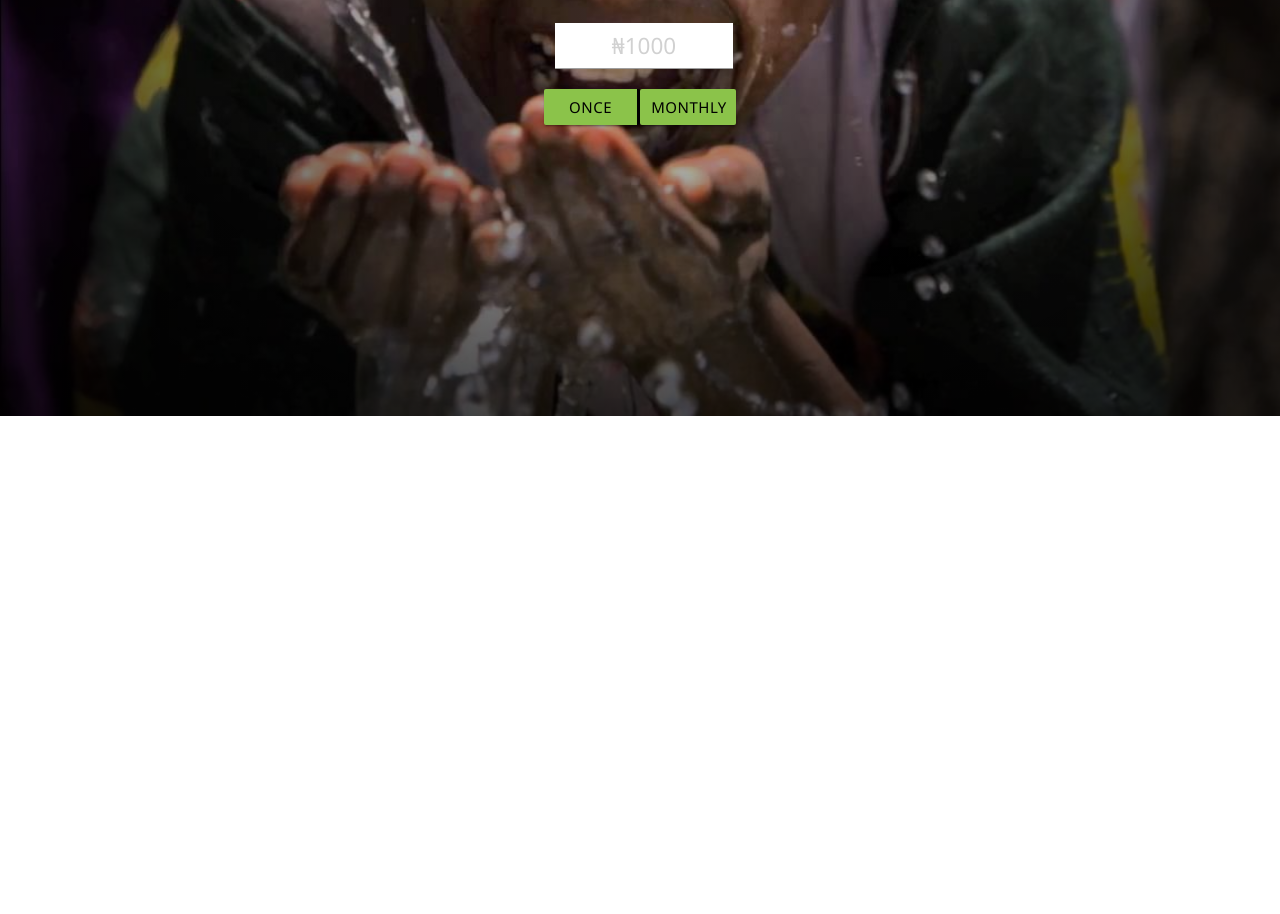
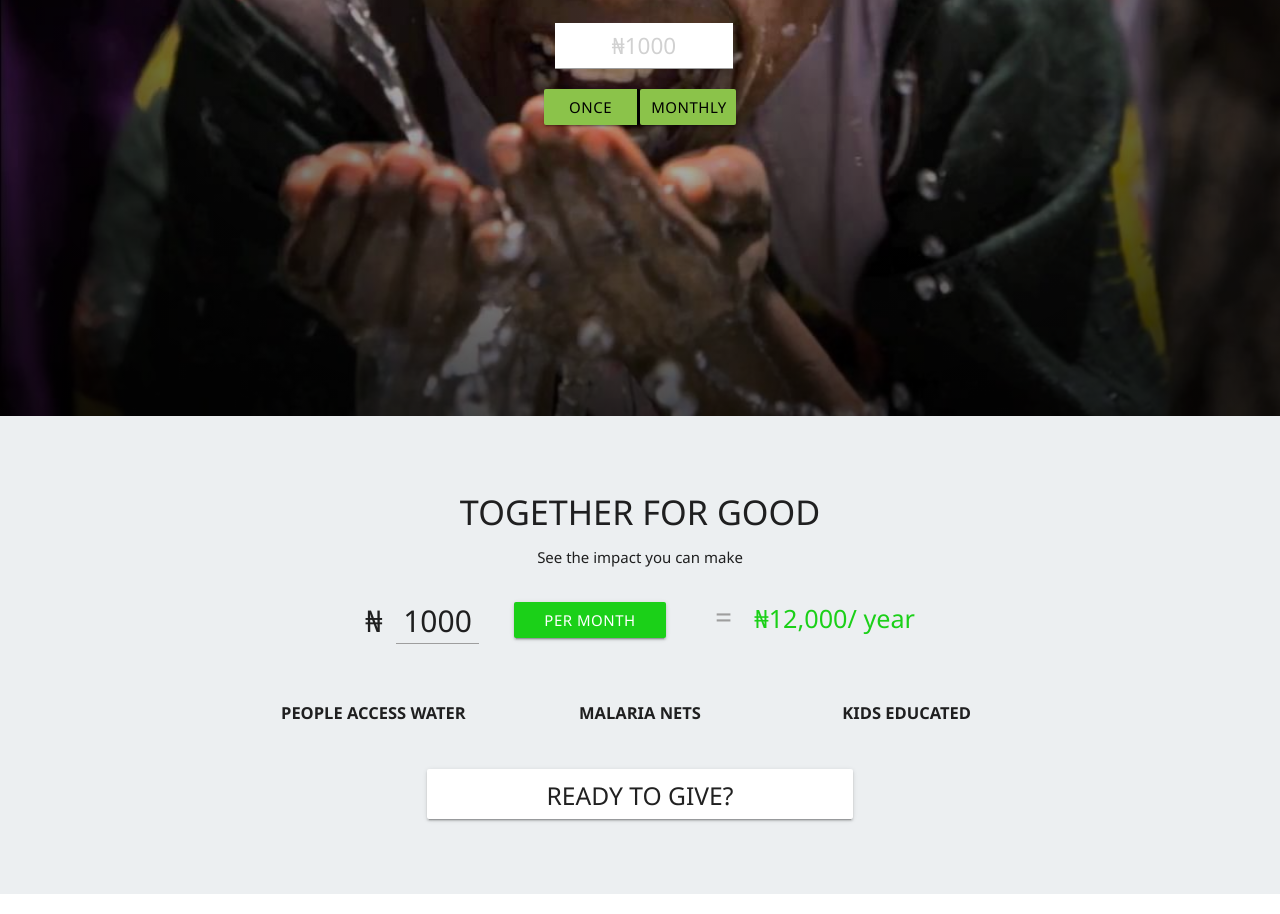
Before and after one commit to jattoabdul/amal_mabruuk, a plain HTML site: page index.html in a window 1280 px wide. Shown: the part 384-1298 px from the top of the page. Before the commit the page ends 800 px from the top, so only its background shows below. Drawn offline with Linux system fonts and the light colour scheme.

Commit message:
added another section I will add other sections shortly

```diff
--- a/css/amal_mabruuk.css
+++ b/css/amal_mabruuk.css
@@ -13,37 +13,48 @@ nav>.container {
 	font-family: 'Segoe UI', Tahoma, Geneva, Verdana, sans-serif;
 }
 
+
 /*font size adjustments
     in your html you can use them for icons and text
     e.g <i class="icon ion-social-facebook x15"></i> to adjut the font-size of the icon to 1.5rem
 */
+
 .x1 {
 	font-size: 1rem;
 }
+
 .x15 {
 	font-size: 1.5rem;
 }
+
 .x2 {
 	font-size: 2rem;
 }
+
 .x25 {
 	font-size: 2.5rem;
 }
+
 .x3 {
 	font-size: 3rem;
 }
+
 .x35 {
 	font-size: 3.5rem;
 }
+
 .x4 {
 	font-size: 4rem;
 }
+
 .x45 {
 	font-size: 4.5rem;
 }
+
 .x5 {
 	font-size: 5rem;
 }
+
 .x55 {
 	font-size: 5.5rem;
 }
@@ -59,12 +70,12 @@ header {
 }
 
 header .overlay {
-    height:inherit;
+	height: inherit;
 	background: radial-gradient(rgba(0, 0, 0, 0.1), rgba(0, 0, 0, 0.8) 80%);
 }
 
 nav.transparent {
-    box-shadow:  0 0 0;
+	box-shadow: 0 0 0;
 }
 
 nav a.brand-logo {
@@ -96,10 +107,10 @@ header #banner {
 #banner p {
 	max-width: 30rem;
 	text-align: center;
-    margin:auto;
+	margin: auto;
 }
 
-#banner > div > button.btn.light-green.black-text.col.s10.offset-s1.m2.offset-m4.l1.offset-l5 {
+#banner>div>button.btn.light-green.black-text.col.s10.offset-s1.m2.offset-m4.l1.offset-l5 {
 	border-right: 3px solid;
 	margin-bottom: 0.5rem;
 }
@@ -117,6 +128,43 @@ input[type=number]::-webkit-outer-spin-button {
 	color: #558B2F !important;
 }
 
+main section {
+	padding: 4rem 0rem;
+}
+
+#for_good .commitment.row {
+	max-width: 40rem;
+	min-height: 2rem;
+}
+
+#for_good input {
+	font-size: 2rem;
+	max-width: 6rem;
+	text-align: center;
+}
+
+button.commit_btn.btn  {
+	margin-top: 1.25rem;
+	font-weight: 400 !important;
+	background-color: #1bd018;
+}
+
+p.flow-text.commitment_result_value {
+	line-height: 70%;
+	color: #1bd018;
+}
+
+#for_good .people_get.row {
+	max-width: 800px;
+}
+
+#for_good .people_get.row .col p {
+    font-size: 1.1rem;
+    font-weight: 600;
+}
+
+
+
 @media only screen and (max-width: 992px) {
 	nav .brand-logo.left {
 		padding-top: 0.5rem;
@@ -133,12 +181,12 @@ input[type=number]::-webkit-outer-spin-button {
 	nav a.brand-logo.left span {
 		text-align: center;
 	}
-    #banner > div > button.btn.light-green.black-text.col.s10.offset-s1.m2.offset-m4.l1.offset-l5 {
+	#banner>div>button.btn.light-green.black-text.col.s10.offset-s1.m2.offset-m4.l1.offset-l5 {
 		border-right: 0px solid;
 		width: 82%;
 	}
-    #banner > div > button.btn.light-green.black-text.col.s10.offset-s1.m2.offset-m4.l1.offset-l5 + button.btn {
-        margin-left:8.33333333%;
+	#banner>div>button.btn.light-green.black-text.col.s10.offset-s1.m2.offset-m4.l1.offset-l5+button.btn {
+		margin-left: 8.33333333%;
 		width: 82%;
 	}
 	header #banner {
--- a/index.html
+++ b/index.html
@@ -58,7 +58,41 @@
 			</div>
 		</div>
 	</header>
+	<main>
+		<section id="for_good" class="blue-grey lighten-5 row center">
+			<h4>TOGETHER FOR GOOD</h4>
+			<p>See the impact you can make</p>
+			<div class="commitment row">
+				<div class="col s12 m3 input-field">
+					<i class="prefix" style="font-style:normal;">&#8358;</i>
+					<input type="number" placeholder="AMOUNT" value="1000" id="amount_to_be_commited">
+				</div>
+				<div class="col s12 m4">
+					<button class="btn commit_btn">Per Month</button>
+				</div>
+				<div class="col s12 m5">
+					<p class="flow-text commitment_result_value">
+						<span class="x2 grey-text">= &nbsp;</span> &#8358;<span class="amount_per_year">12,000</span>/ year
+					</p>
+				</div>
+			</div>
+			<div class="row people_get">
+				<div class="col s12 m6 l4">
+					<p>PEOPLE ACCESS WATER</p>
+				</div>
+				<div class="col s12 m6 l4">
+					<p>MALARIA NETS</p>
+				</div>
+				<div class="col s12 m6 l4">
+					<p>KIDS EDUCATED</p>
+				</div>
+			</div>
+			<div class="card-panel ready2give col s12 m6 offset-m3 l4 offset-l4 center">
+				<h5>READY TO GIVE?</h5>
 
+			</div>
+		</section>
+	</main>
 
 
 	<script src="js/jquery.min.js"></script>
```
Lines whose indentation alone changed are shown as unchanged.
